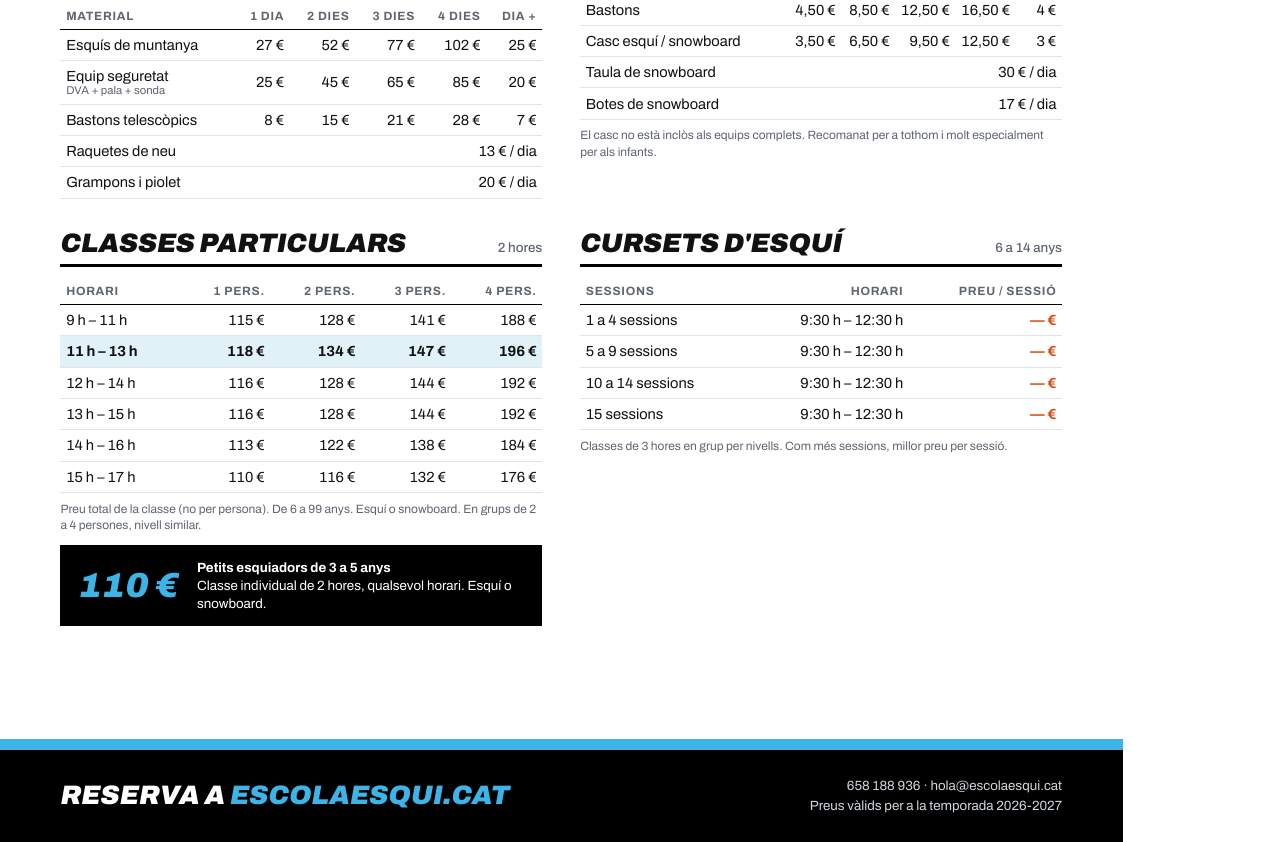
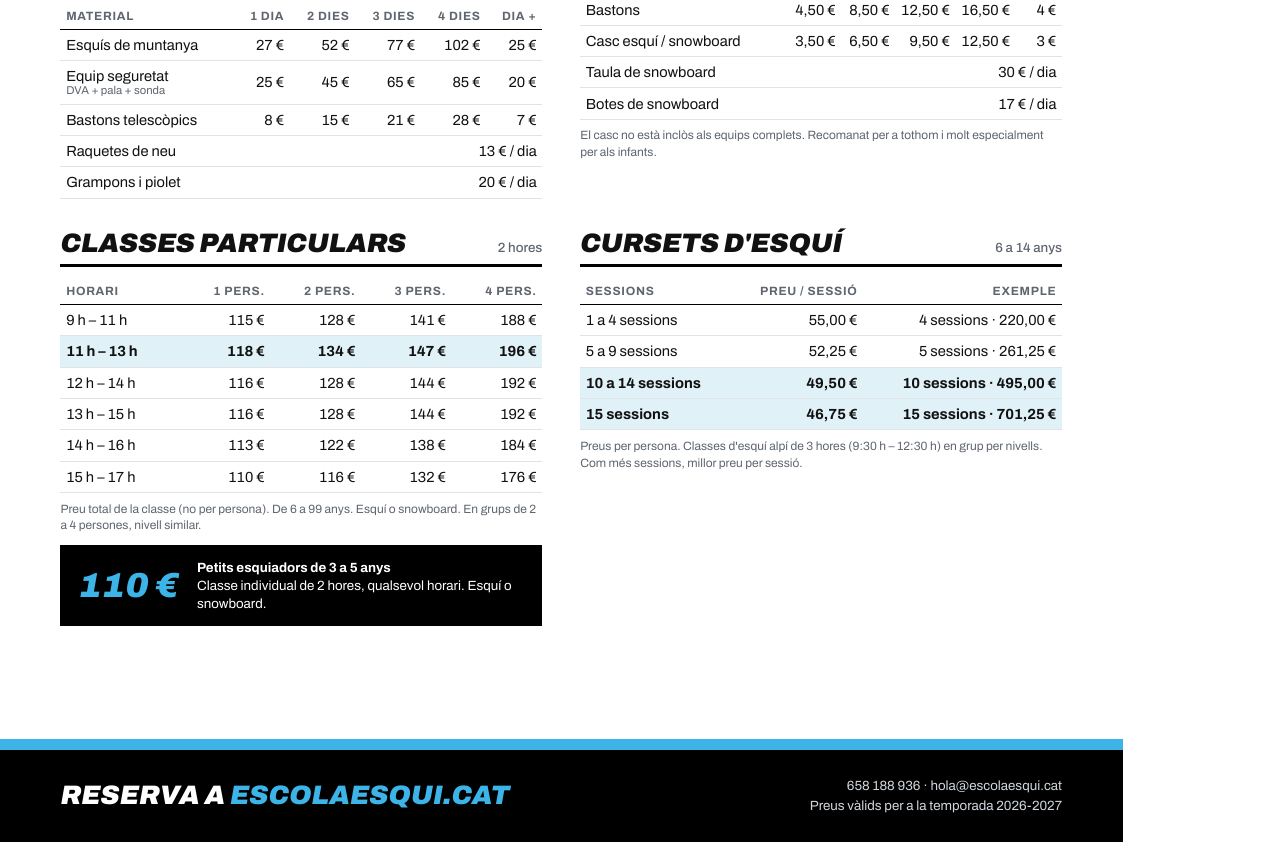
Before and after one commit to oriol-cmd/projectes-Oriol, a plain HTML site: page tarifes-la-molina/tarifes-la-molina-26-27.html in a window 1280 px wide. Shown: the part 745-1587 px from the top of the page. Drawn offline with Linux system fonts and the light colour scheme.

Commit message:
Cartell tarifes La Molina: preus dels cursets d'esquí des dels packs de Lueira
Co-Authored-By: Claude Opus 5.5 <noreply@anthropic.com>
Claude-Session: https://claude.ai/code/session_016rJJ4JuiSCJj3ov3U2QGhV

```diff
--- a/tarifes-la-molina/tarifes-la-molina-26-27.html
+++ b/tarifes-la-molina/tarifes-la-molina-26-27.html
@@ -130,13 +130,13 @@
     <section>
       <h2>Cursets d'esquí <small>6 a 14 anys</small></h2>
       <table>
-        <tr><th>Sessions</th><th>Horari</th><th>Preu / sessió</th></tr>
-        <tr><td>1 a 4 sessions</td><td>9:30 h – 12:30 h</td><td class="tbd">— €</td></tr>
-        <tr><td>5 a 9 sessions</td><td>9:30 h – 12:30 h</td><td class="tbd">— €</td></tr>
-        <tr><td>10 a 14 sessions</td><td>9:30 h – 12:30 h</td><td class="tbd">— €</td></tr>
-        <tr><td>15 sessions</td><td>9:30 h – 12:30 h</td><td class="tbd">— €</td></tr>
+        <tr><th>Sessions</th><th>Preu / sessió</th><th>Exemple</th></tr>
+        <tr><td>1 a 4 sessions</td><td>55,00 €</td><td>4 sessions · 220,00 €</td></tr>
+        <tr><td>5 a 9 sessions</td><td>52,25 €</td><td>5 sessions · 261,25 €</td></tr>
+        <tr class="hl"><td>10 a 14 sessions</td><td>49,50 €</td><td>10 sessions · 495,00 €</td></tr>
+        <tr class="hl"><td>15 sessions</td><td>46,75 €</td><td>15 sessions · 701,25 €</td></tr>
       </table>
-      <p class="note">Classes de 3 hores en grup per nivells. Com més sessions, millor preu per sessió.</p>
+      <p class="note">Preus per persona. Classes d'esquí alpí de 3 hores (9:30 h – 12:30 h) en grup per nivells. Com més sessions, millor preu per sessió.</p>
     </section>
   </main>
 
```
Also changed, not shown: 1 other file.
